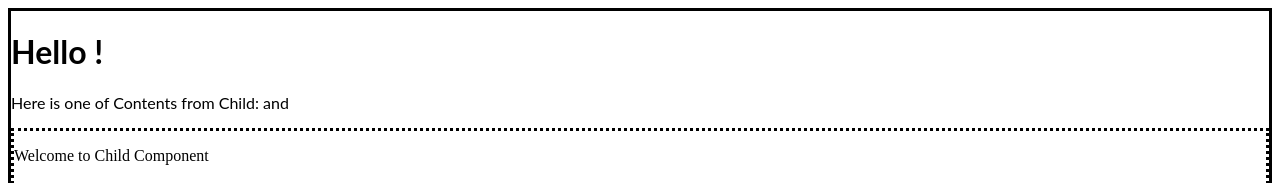
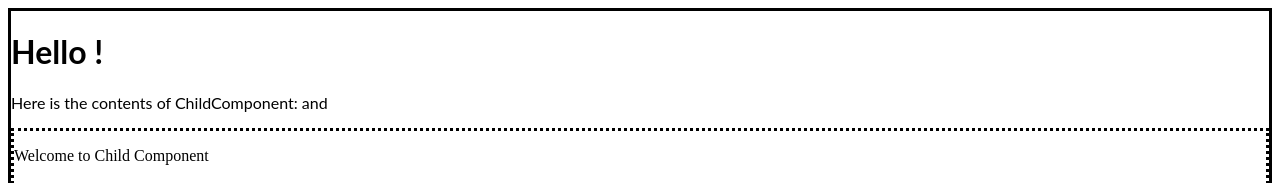
Before and after one commit to NguyenThiThanhHoa/Angular_Example, an Angular app: page / in a window 1280 px wide. Shown: the top 183 px of the page. Built offline with nearby package versions, Linux system fonts and the light colour scheme.

Commit message:
1 file modified

```diff
--- a/src/app/app.component.html
+++ b/src/app/app.component.html
@@ -1,7 +1,7 @@
 <div class="parent">
 <hello></hello>
 <p>
-  Here is one of Contents from Child:{{name}} and {{phoneNo}}
+  Here is the contents of ChildComponent:{{name}} and {{phoneNo}}
 </p>
 <form-app (OutputHandle)="getNameFromChild($event)"></form-app>
 <p></p>
```
